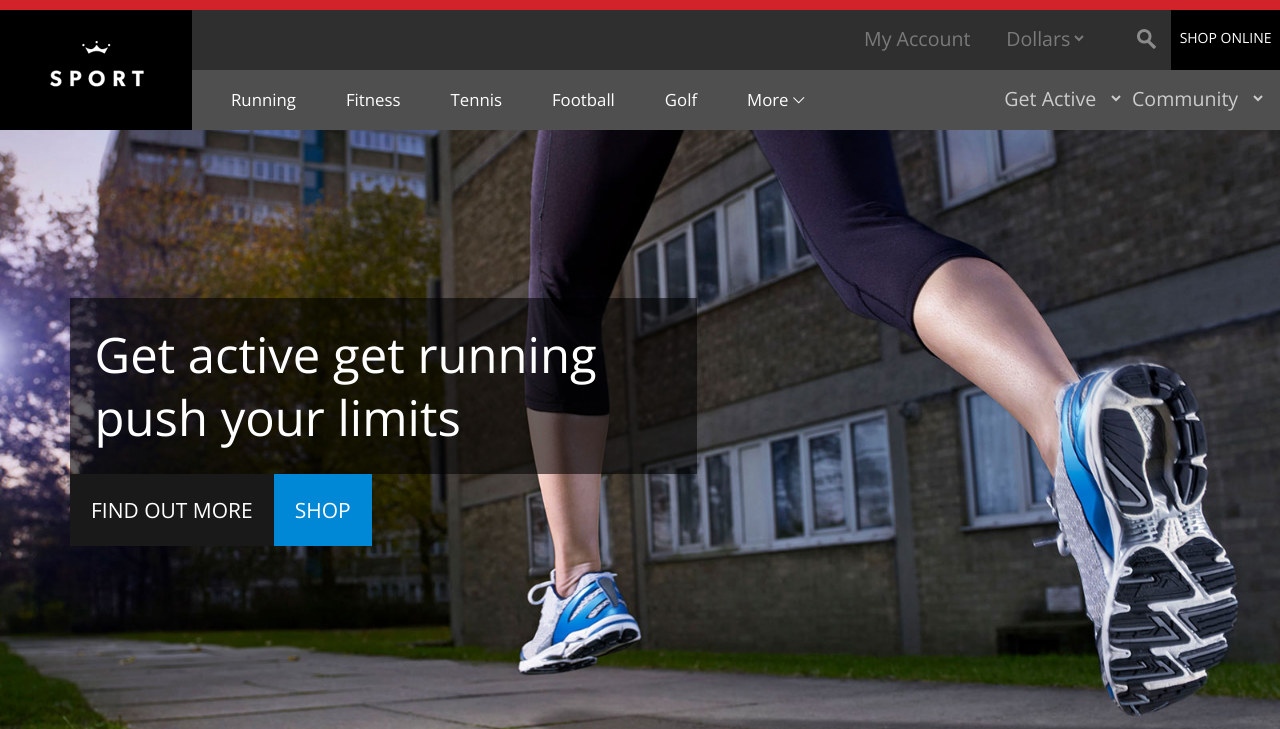
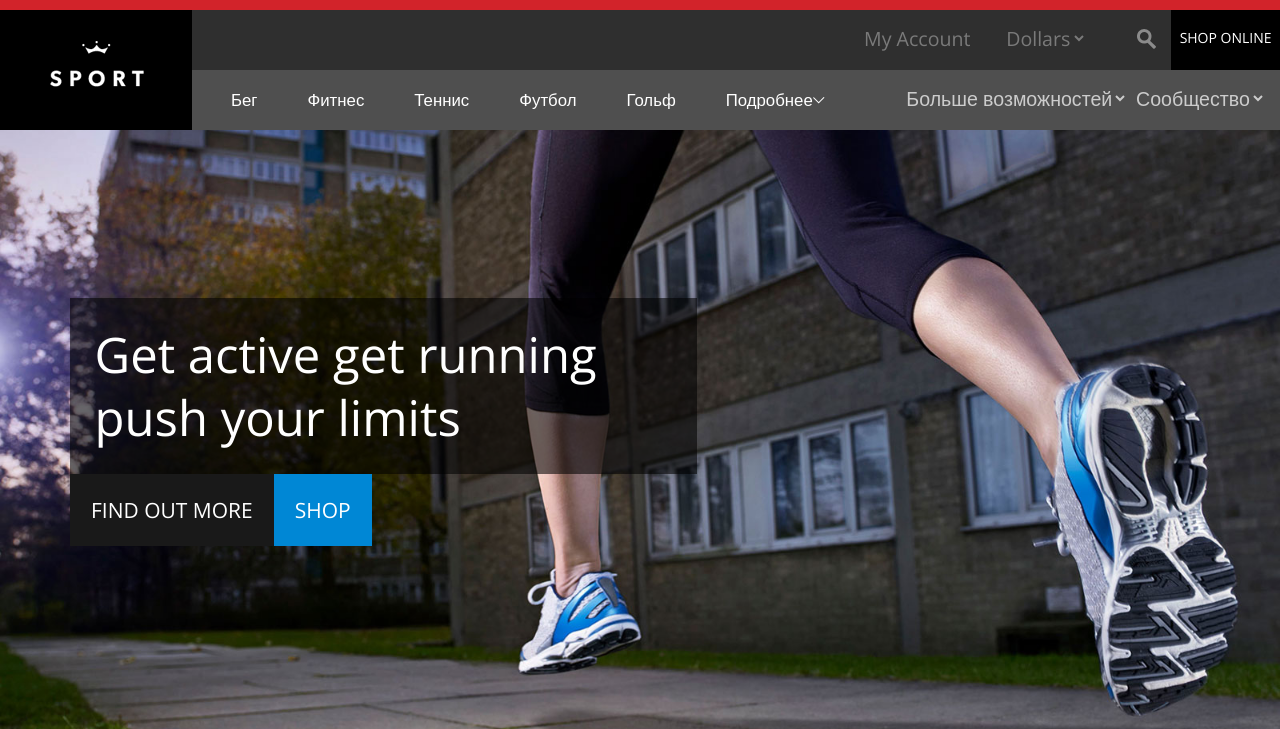
Before and after one commit to VladislavLee/web.ru, a PHP site: page /index.php in a window 1280 px wide. Shown: the top 729 px of the page. Run offline with PHP 8.4, Linux system fonts and the light colour scheme.

Commit message:
translate header

```diff
--- a/web/header.php
+++ b/web/header.php
@@ -69,19 +69,19 @@ Smartphone Compatible web template, free webdesigns for Nokia, Samsung, LG, Sony
         </div>
         <div class="header-bottom">
             <div class="h_menu4"><!-- start h_menu4 -->
-                <a class="toggleMenu" href="#">Menu</a>
+                <a class="toggleMenu" href="#">Меню</a>
                 <ul class="nav">
-                    <li class="active"><a href="product.php">Running</a></li>
-                    <li><a href="product.php">Fitness</a></li>
-                    <li><a href="product.php">Tennis</a>
+                    <li class="active"><a href="product.php">Бег</a></li>
+                    <li><a href="product.php">Фитнес</a></li>
+                    <li><a href="product.php">Теннис</a>
                     </li>
-                    <li><a href="product.php">Football</a></li>
-                    <li><a href="product.php">Golf</a></li>
-                    <li><a href="product.php">More <i> </i></a>
+                    <li><a href="product.php">Футбол</a></li>
+                    <li><a href="product.php">Гольф</a></li>
+                    <li><a href="product.php">Подробнее<i> </i></a>
                         <ul>
-                            <li><a href="contact.php">Contact</a></li>
-                            <li><a href="account.php">Account</a></li>
-                            <li><a href="register.php">Register</a></li>
+                            <li><a href="contact.php">Контакты</a></li>
+                            <li><a href="account.php">Мой аккаунт</a></li>
+                            <li><a href="register.php">Регистрация</a></li>
                         </ul>
                     </li>
                 </ul>
@@ -89,14 +89,14 @@ Smartphone Compatible web template, free webdesigns for Nokia, Samsung, LG, Sony
             </div><!-- end h_menu4 -->
             <ul class="header-bottom-in">
                 <li ><select class="drop">
-                        <option value="Dollars" class="in-of">Get Active</option>
-                        <option value="Euro" class="in-of">Get Active1</option>
-                        <option value="Yen" class="in-of">Get Active2</option>
+                        <option value="Dollars" class="in-of">Больше возможностей</option>
+                        <option value="Euro" class="in-of">Больше возможностей</option>
+                        <option value="Yen" class="in-of">Больше возможностей</option>
                     </select> </li>
                 <li ><select class="drop">
-                        <option value="Dollars" class="in-of">Community</option>
-                        <option value="Euro" class="in-of">Community1</option>
-                        <option value="Yen" class="in-of">Community2</option>
+                        <option value="Dollars" class="in-of">Сообщество</option>
+                        <option value="Euro" class="in-of">Сообщество</option>
+                        <option value="Rub" class="in-of">Сообщество</option>
                     </select></li>
             </ul>
             <div class="clearfix"> </div>
```
